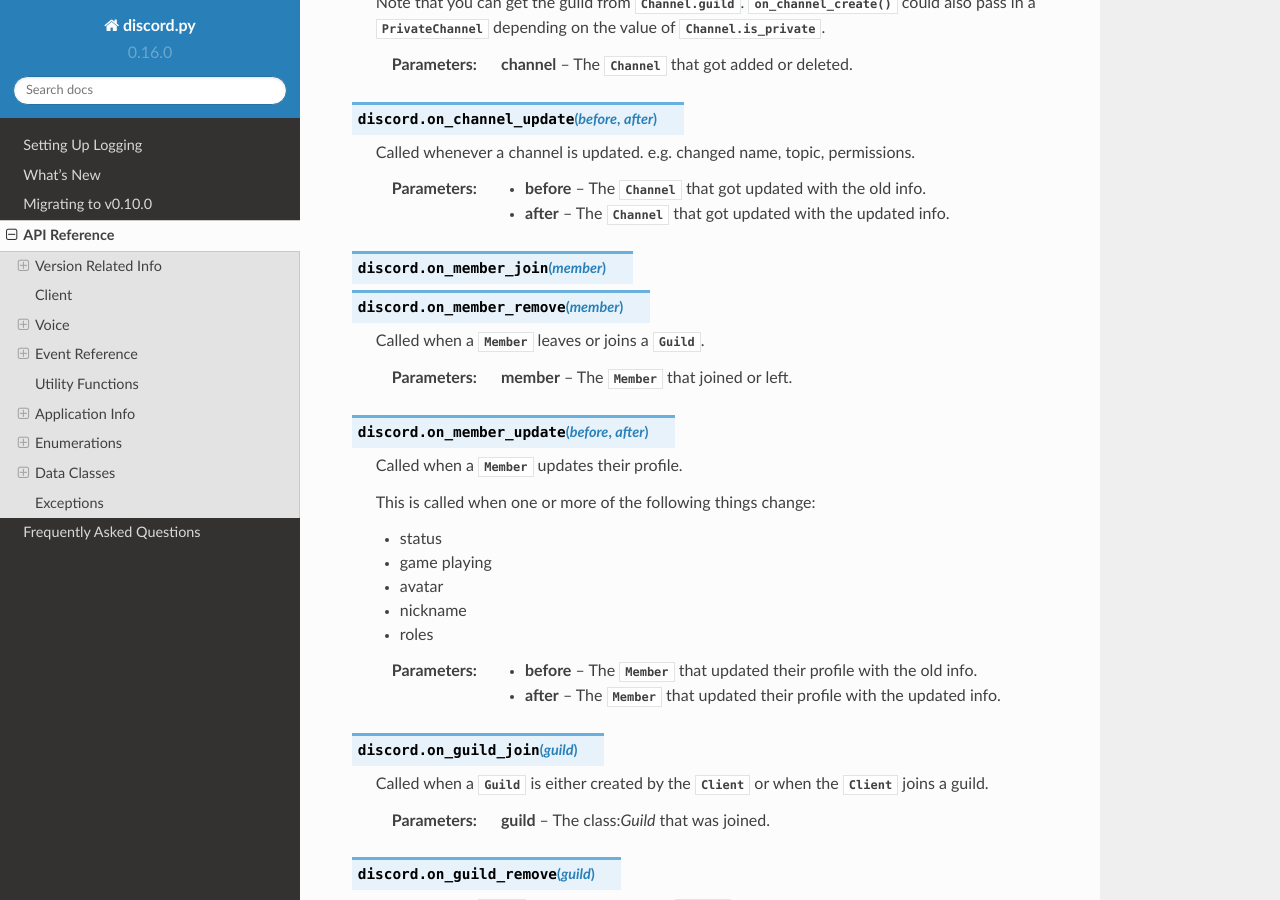
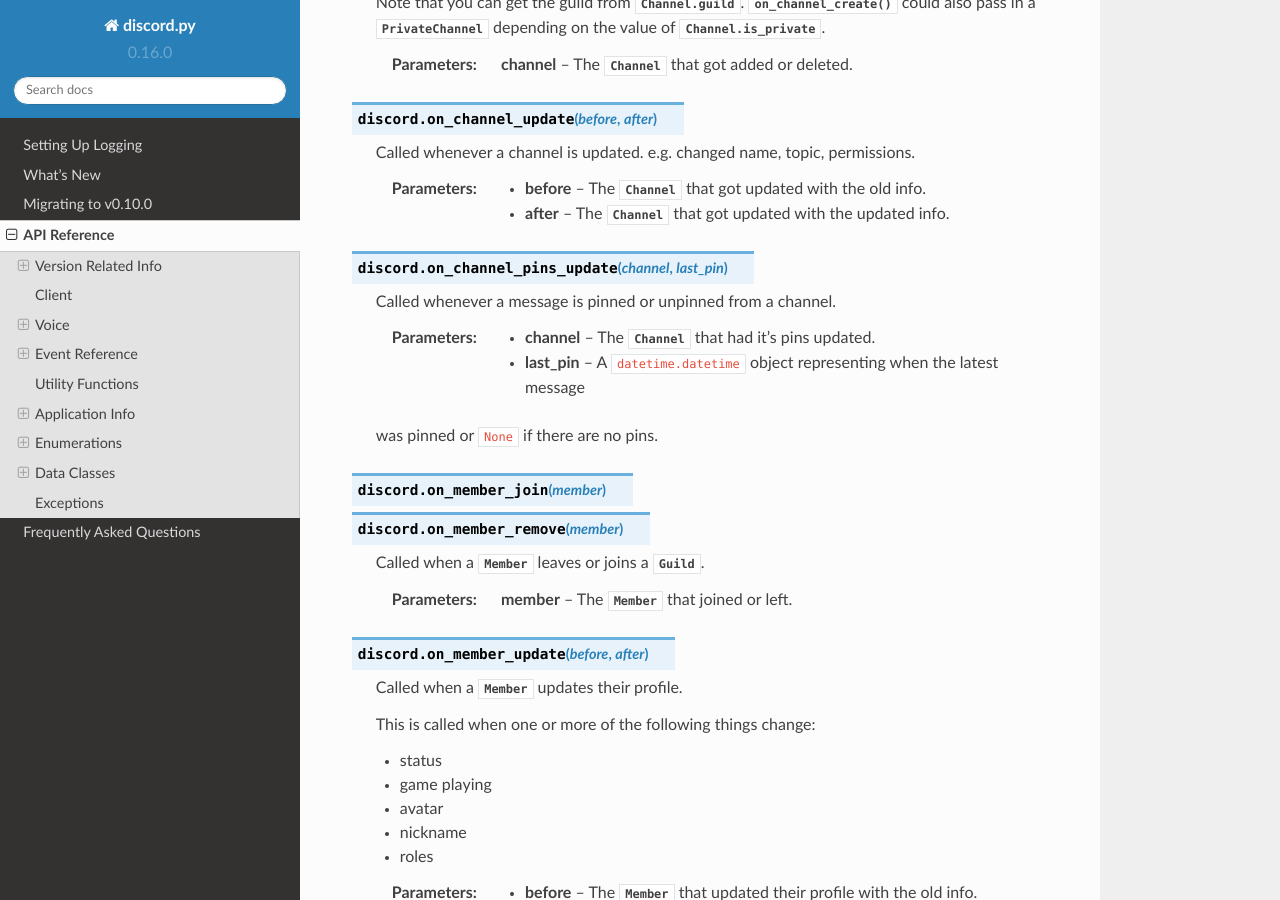
Before and after one commit to spartacus0816/dsbot, a Sphinx documentation site: the page built from docs/api.rst, in a window 1280 px wide and 900 px high, scrolled down 5399 px. Built offline with Sphinx 7.4.7 and the Read the Docs theme 2.0.0, drawn with Linux system fonts in a browser that asks for light colours.

Commit message:
Simple parser for CHANNEL_PINS_UPDATE

```diff
--- a/docs/api.rst
+++ b/docs/api.rst
@@ -262,6 +262,14 @@
 
     :param before: The :class:`Channel` that got updated with the old info.
     :param after: The :class:`Channel` that got updated with the updated info.
+
+.. function:: on_channel_pins_update(channel, last_pin)
+
+    Called whenever a message is pinned or unpinned from a channel.
+
+    :param channel: The :class:`Channel` that had it's pins updated.
+    :param last_pin: A ``datetime.datetime`` object representing when the latest message
+    was pinned or ``None`` if there are no pins.
 
 .. function:: on_member_join(member)
               on_member_remove(member)
```
Also changed, not shown: 1 other file.
